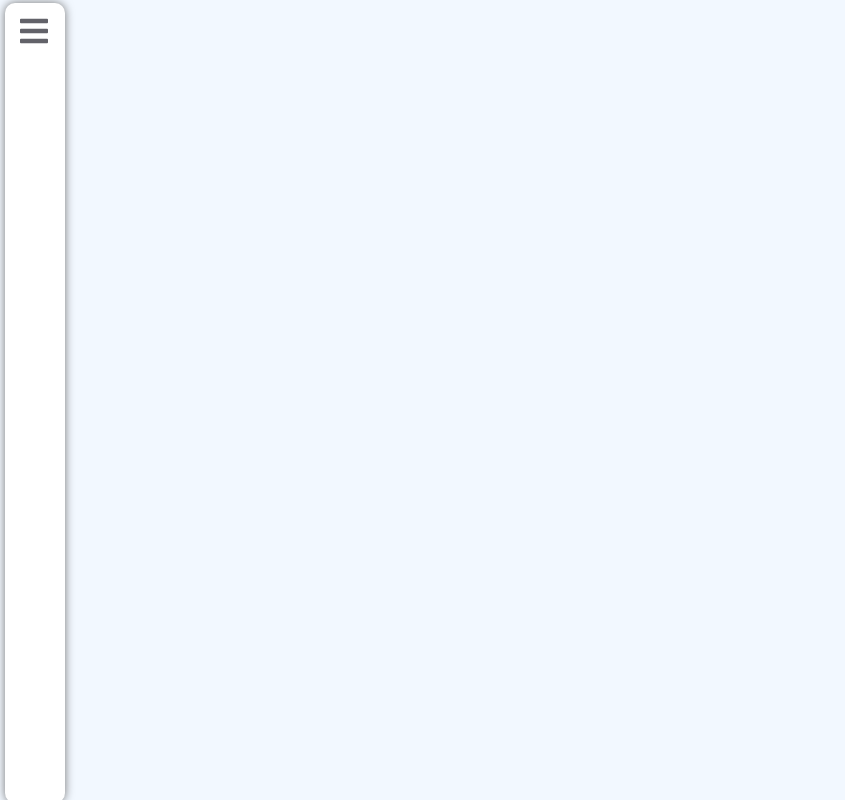
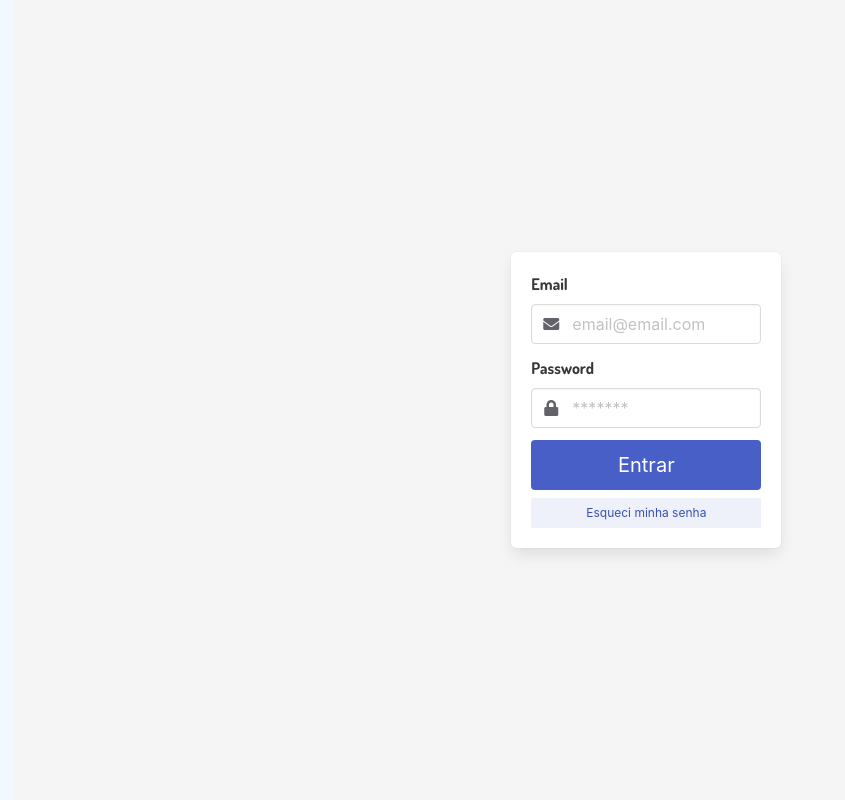
Before and after one commit to yurimarcon/labsystem, a Vue app: page /login in a window 1280 px wide. Before the commit this address had no page. Shown: the whole page, without its empty margins (0-845 px from the left). Built offline with nearby package versions, Linux system fonts and the light colour scheme.

Commit message:
Criaçao de tela de login

```diff
--- a/src/components/Navbar.vue
+++ b/src/components/Navbar.vue
@@ -1,4 +1,5 @@
 <template>
+    <div v-if="session">
         <div class="containerApp" :class="{'show': showSidebar}">
             <div class="control">
                 <i v-if="!showSidebar" class="fas fa-bars" @click="showNav"></i>
@@ -38,14 +39,16 @@
                 </transition-group>
             </div>
         </div>
+    </div>
 </template>
 
 <script>
+import {mapGetters} from 'vuex'
   export default {
     data: () => {
       return {
         showSidebar: false,
-        showLink: false
+        showLink: false,
       }
     },
     methods: {
@@ -69,7 +72,8 @@
                 this.showSidebar = false;
             }, 200);
         }
-    }
+    },
+    computed:mapGetters(['session'])
   }
 </script>
 
--- /dev/null
+++ b/src/pages/Login.vue
@@ -0,0 +1,67 @@
+<template>
+    <section class="hero is-light is-fullheight">
+        <div class="hero-body">
+            <div class="container">
+            <div class="columns is-centered">
+                <div class="column is-5-tablet is-4-desktop is-3-widescreen">
+                <div class="box">
+                <!-- <form action="" class="box">kk -->
+                    <div class="field">
+                    <label for="" class="label">Email</label>
+                    <div class="control has-icons-left">
+                        <input type="email" placeholder="email@email.com" class="input" id="login" v-model=login required>
+                        <span class="icon is-small is-left">
+                        <i class="fa fa-envelope"></i>
+                        </span>
+                    </div>
+                    </div>
+                    <div class="field">
+                    <label for="" class="label">Password</label>
+                    <div class="control has-icons-left">
+                        <input type="password" placeholder="*******" id="senha" class="input" required>
+                        <span class="icon is-small is-left">
+                        <i class="fa fa-lock"></i>
+                        </span>
+                    </div>
+                    </div>
+                    <button class="button is-link is-medium is-fullwidth" id="entrar" @click="logar" >Entrar</button>
+                    <button class="button is-link is-light is-small is-fullwidth mt-2">Esqueci minha senha</button>
+                <!-- </form> -->
+                </div>
+                </div>
+            </div>
+            </div>
+        </div>
+    </section>
+</template>
+
+<script>
+export default {
+    name: 'Login',
+    data(){
+        return{
+            login: '',
+            senha: ''
+        }
+    },
+    methods:{
+        logar(){
+            if(this.login == "e@e"){
+                window.location.href = "/home";
+                document.getElementById('login').classList.remove('is-danger')
+                document.getElementById('senha').classList.remove('is-danger')
+            }else{
+                // alert('Login incorreto')
+                document.getElementById('login').classList.add('is-danger')
+                document.getElementById('senha').classList.add('is-danger')
+                this.login = ""
+            }
+        },
+
+    }
+}
+</script>
+
+<style>
+
+</style>
--- a/src/router/index.js
+++ b/src/router/index.js
@@ -5,6 +5,7 @@ import Directory from '../pages/Directory'
 import Profile from '../pages/Profile'
 import NewSample from '../pages/NewSample'
 import SampleProfile from '../pages/SampleProfile'
+import Login from '../pages/Login'
 
 const routes = [
     {
@@ -36,6 +37,11 @@ const routes = [
         path:'/sampleprofile',
         component: SampleProfile
     },
+    {
+        name:'Login',
+        path:'/login',
+        component: Login
+    },
 ]
 
 const router = createRouter({
--- a/src/store/modules/usuario.js
+++ b/src/store/modules/usuario.js
@@ -1,5 +1,6 @@
 const moduloUsuario = {
     state       : {
+        session     :false,
         nomeAluno   :'Aluno da Silva',
         RA          :'123.123.123.123',
         email       :'email.aluno@email.com',
@@ -8,6 +9,7 @@ const moduloUsuario = {
         fotoPerfil  :'https://segredosdomundo.r7.com/wp-content/uploads/2019/06/dollify-o-que-e-e-como-usar-o-app-que-cria-caricaturas-fofinhas-16.jpg',
     },
     getters     : {
+        session         : state => state.session,
         nomeAluno       : state => state.nomeAluno,
         RA              : state => state.RA,
         email           : state => state.email,
```
Also changed, not shown: package.json (+13 -1 lines), 1 other file (tests, documents, lock files or other folders). Lines whose indentation alone changed are shown as unchanged.
